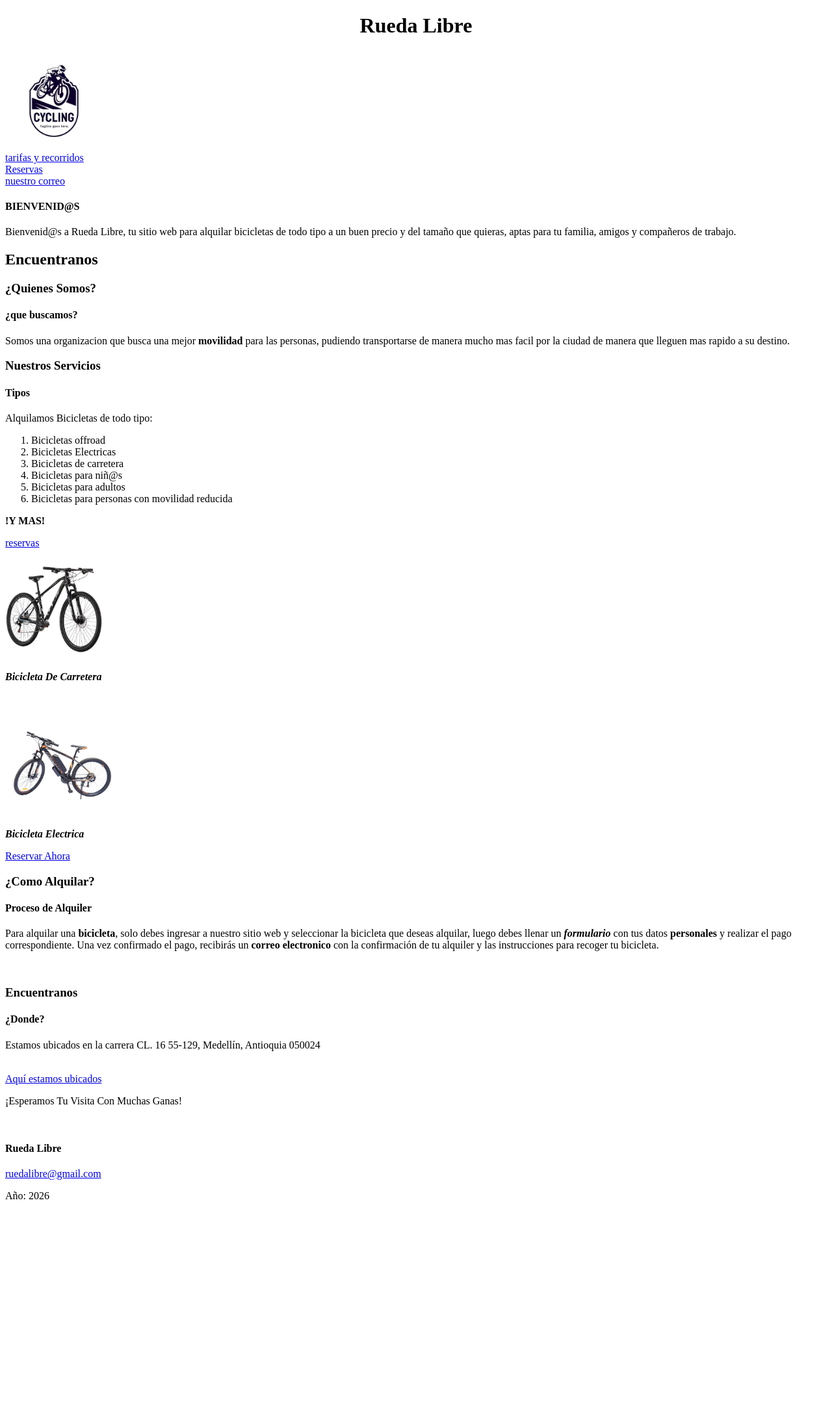
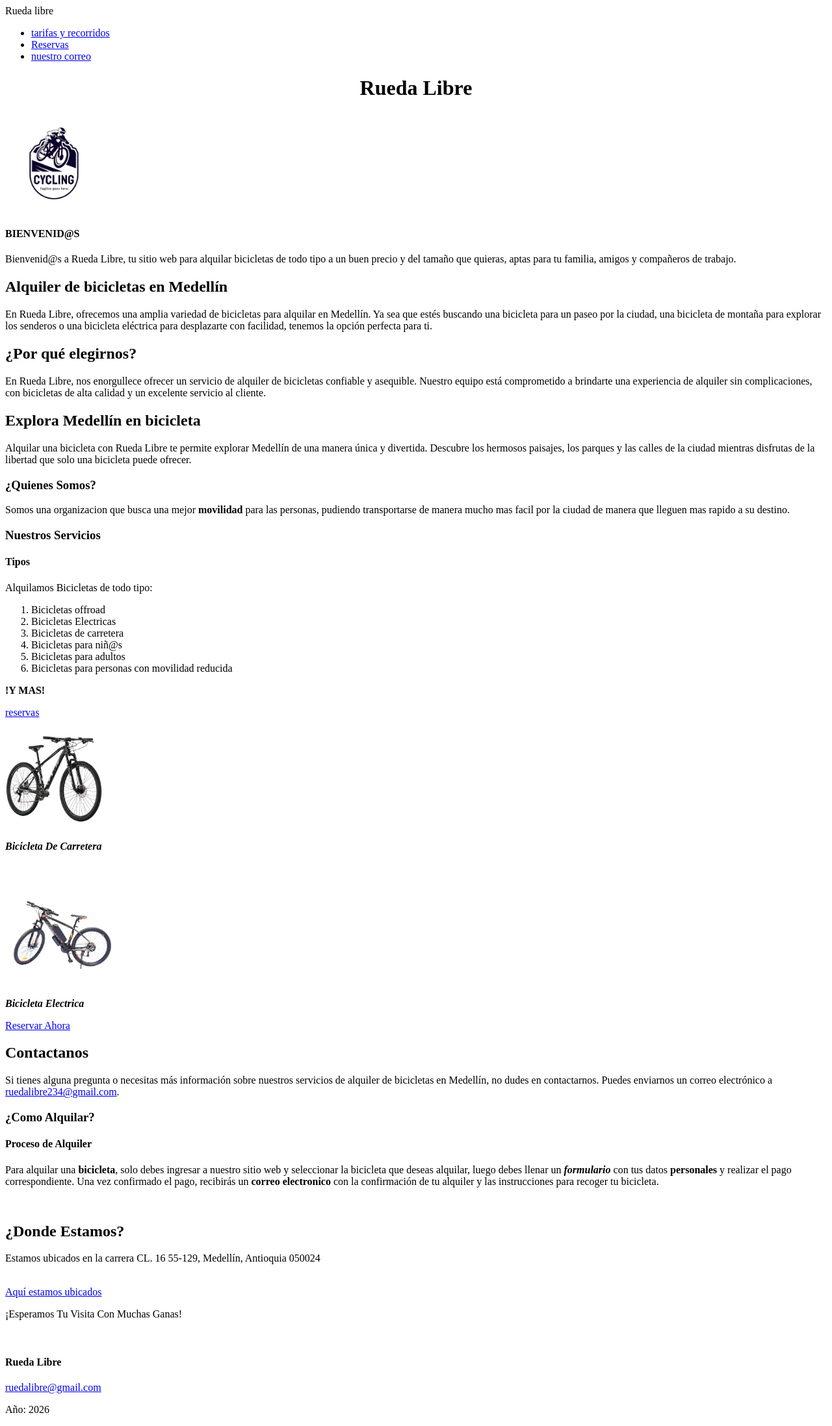
Before and after one commit to lumine909/rueda-libre, a plain HTML site: page index.html in a window 1280 px wide. Shown: the whole page at 65% size. Before the commit the page ends 1866 px from the top, so only its background shows below. Drawn offline with Linux system fonts and the light colour scheme.

Commit message:
v0.1 semantica mejorada

```diff
--- a/index.html
+++ b/index.html
@@ -5,21 +5,39 @@
     <meta name="viewport" content="width=device-width, initial-scale=1.0">
     <title>Rueda Libre | Alquiler de bicicletas en Medellín</title>
 </head>
+<body>
+    <header>
+        <nav calss="logo" href="/img/diseno-plantilla-logotipo-bicicleta_23-2150332110.avif">Rueda libre</nav>
+        <ul class="nav-links">
+            <li><a href="paginas/tarifas.html">tarifas y recorridos</a></li>
+            <li><a href="/paginas/reservas.html">Reservas</a></li>
+            <li><a href="mailto:ruedalibre234@gmail.com"> nuestro correo </a></li>
+
+        </ul>
+    </header>
 
     <h1 Rueda style="text-align:center;">Rueda Libre</h1>
     <img src="/img/diseno-plantilla-logotipo-bicicleta_23-2150332110.avif" width="150" height="150"<br><br>
-    <a href="paginas/tarifas.html">tarifas y recorridos</a><br>
-    <a href="/paginas/reservas.html">Reservas</a><br>
-    <a href="mailto:ruedalibre234@gmail.com"> nuestro correo </a><br>
     <h4>BIENVENID@S</h4>
     <p>Bienvenid@s a Rueda Libre, tu sitio web para alquilar bicicletas de todo tipo a un buen precio y del tamaño que quieras, aptas para tu familia, amigos y compañeros de trabajo.
+    <section>
+        <h2>Alquiler de bicicletas en Medellín</h2>
+        <p>En Rueda Libre, ofrecemos una amplia variedad de bicicletas para alquilar en Medellín. Ya sea que estés buscando una bicicleta para un paseo por la ciudad, una bicicleta de montaña para explorar los senderos o una bicicleta eléctrica para desplazarte con facilidad, tenemos la opción perfecta para ti.</p>
+    </section>
+    <section>
+        <h2>¿Por qué elegirnos?</h2>
+        <p>En Rueda Libre, nos enorgullece ofrecer un servicio de alquiler de bicicletas confiable y asequible. Nuestro equipo está comprometido a brindarte una experiencia de alquiler sin complicaciones, con bicicletas de alta calidad y un excelente servicio al cliente.</p>
+    </section>
     </p>
-    <h2>Encuentranos</h2>
+    <section>
+        <h2>Explora Medellín en bicicleta</h2>
+        <p>Alquilar una bicicleta con Rueda Libre te permite explorar Medellín de una manera única y divertida. Descubre los hermosos paisajes, los parques y las calles de la ciudad mientras disfrutas de la libertad que solo una bicicleta puede ofrecer.</p>
+    </section>
+    <section>
         <h3>¿Quienes Somos?</h3>
-    <h4>¿que buscamos?</h4>
         <p>Somos una organizacion que busca una mejor <strong>movilidad</strong> para las personas, pudiendo transportarse de manera mucho mas facil por la ciudad de manera que lleguen mas rapido a su destino.</p>
         <h3>Nuestros Servicios</h3>
-    <h4>Tipos</h4>
+    </section>    <h4>Tipos</h4>
     <p>Alquilamos Bicicletas de todo tipo:
     </p>
     <ol>
@@ -37,7 +55,10 @@
     <img src="img/bicleta.jpeg" alt="imagen de bcicleta" width="150" height="150"><strong><em><p>Bicicleta De Carretera</p></em></strong>
     <br><img src="/img/bicicleta electrica.jpeg" alt="bicicleta electrica" width="170" height="170"</br><strong><em><p>Bicicleta Electrica</p></em></strong>
     <a href="/paginas/tarifas.html">Reservar Ahora</a>
-
+    <section>
+        <h2>Contactanos</h2>
+        <p>Si tienes alguna pregunta o necesitas más información sobre nuestros servicios de alquiler de bicicletas en Medellín, no dudes en contactarnos. Puedes enviarnos un correo electrónico a <a href="mailto:ruedalibre234@gmail.com">ruedalibre234@gmail.com</a>.</p>
+    </section>
     <h3>¿Como Alquilar?</h3>
     <h4>Proceso de Alquiler</h4>
     <p>Para alquilar una <strong>bicicleta</strong>, solo debes ingresar
@@ -45,15 +66,19 @@
          que deseas alquilar, luego debes llenar un
          <strong><em>formulario</em></strong> con tus datos <strong>personales</strong> y realizar
           el pago correspondiente. Una vez confirmado el pago, recibirás un <strong>correo electronico</strong> con la confirmación de tu alquiler y las instrucciones para recoger tu bicicleta.</p><br>
-
-    <h3>Encuentranos</h3>
-    <h4>¿Donde?</h4>
-    <p>Estamos ubicados en la carrera CL. 16 55-129, Medellín, Antioquia 050024</p><br>
+    <section>
+        <h2>¿Donde Estamos?</h2>
+        <p>Estamos ubicados en la carrera CL. 16 55-129, Medellín, Antioquia 050024</p>
+    </section>
+    <br>
     <a href="https://maps.app.goo.gl/ZMRXwGkjtcKEMy4a8"> Aquí estamos ubicados</a>
     <p>¡Esperamos Tu Visita Con Muchas Ganas!</p><br>
+    <footer class="footer">
+        <div class="footer-content"></div>
             <h4>Rueda Libre</h4>
             <a href="mailto:ruedalibre234@gmail.com"> ruedalibre@gmail.com </a><br>
             <p>Año: 2026</p>
+    </footer>
 
 
 
```
Also changed, not shown: bitacora.txt (+8 -0 lines), paginas/reservas.html (+17 -4 lines), paginas/tarifas.html (+21 -5 lines). Lines whose indentation alone changed are shown as unchanged.
